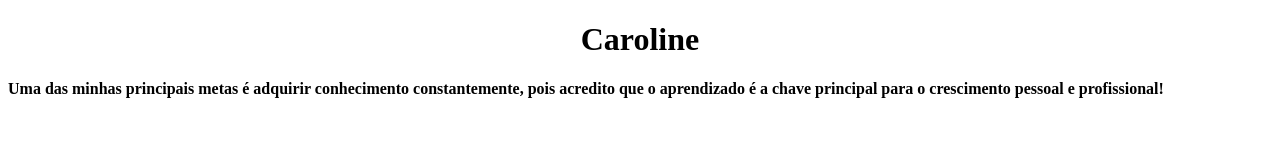
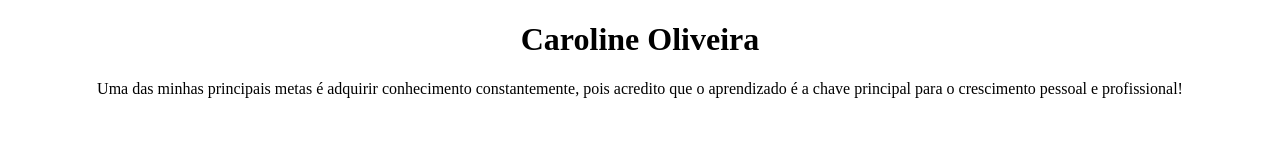
Before and after one commit to carolrbol/vmo5, a plain HTML site: page index.html in a window 1280 px wide. Drawn offline with Linux system fonts and the light colour scheme.

Commit message:
terceiro exemplo

```diff
--- a/index.html
+++ b/index.html
@@ -7,9 +7,11 @@
 </head>
 <body>
     <center>
-    <h1><strong>Caroline </strong></h1>
+    <h1><strong>Caroline Oliveira</strong></h1>
     </center>
-   <b><p>
-    Uma das minhas principais metas é adquirir conhecimento constantemente, pois acredito que o aprendizado é a chave principal para o crescimento pessoal e profissional!</p></b>
+    <center>
+   <h1><strong> </strong></h1>
+    Uma das minhas principais metas é adquirir conhecimento constantemente, pois acredito que o aprendizado é a chave principal para o crescimento pessoal e profissional!</strong></h1>
+    </center>
 </body>
 </html>
```
